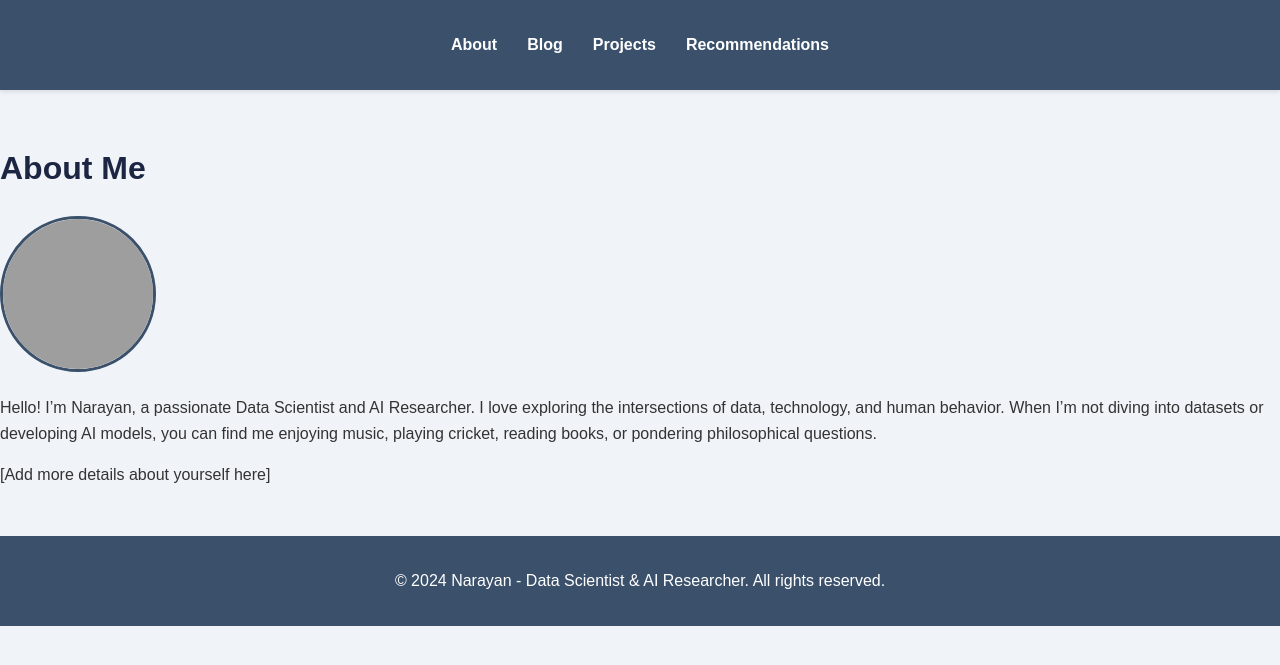
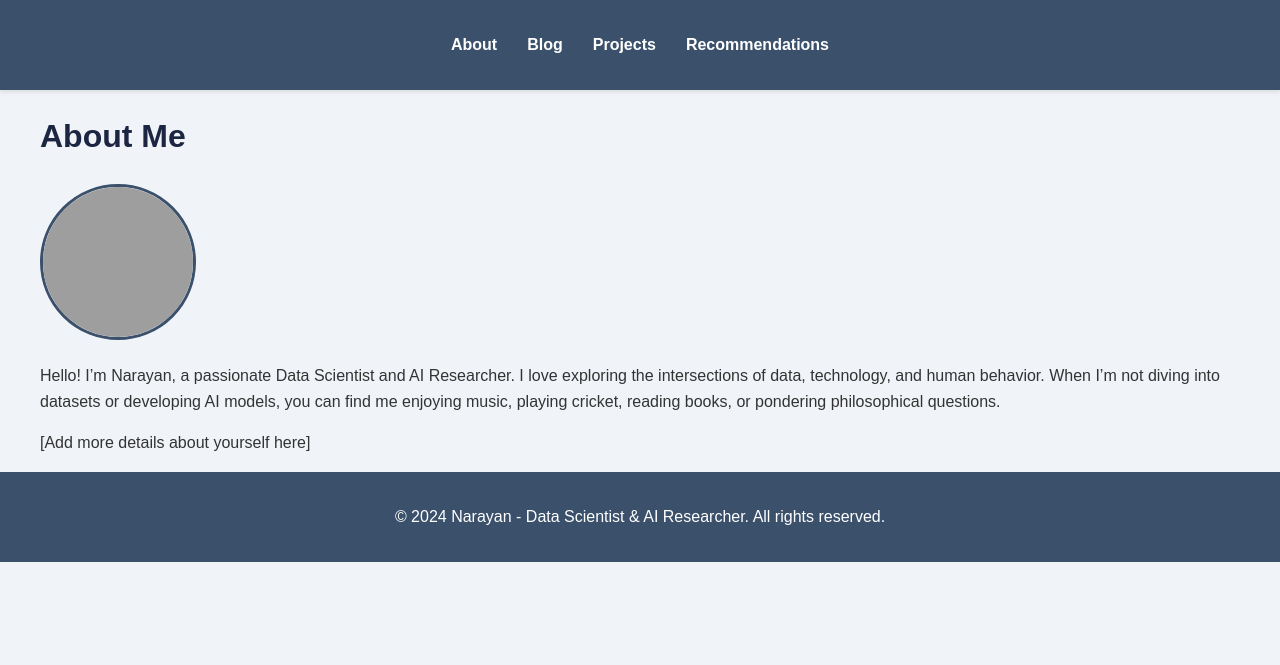
Before and after one commit to adhikarinarayan/adhikarinarayan.github.io, a Jekyll site: the page built from index.md, in a window 1280 px wide. Shown: the top 665 px of the page. Built offline with Jekyll 4.4.1, drawn with Linux system fonts in a browser that asks for light colours; grey boxes are pictures that could not be loaded.

Commit message:
Update default.html

```diff
--- a/_layouts/default.html
+++ b/_layouts/default.html
@@ -8,6 +8,7 @@
 </head>
 <body>
     <header>
+        <div class="container">
             <nav>
                 <ul>
                     <li><a href="{{ '/' | relative_url }}">About</a></li>
@@ -16,14 +17,17 @@
                     <li><a href="{{ '/recommendations' | relative_url }}">Recommendations</a></li>
                 </ul>
             </nav>
+        </div>
     </header>
 
-    <main>
+    <main class="container">
         {{ content }}
     </main>
 
     <footer>
+        <div class="container">
             <p>&copy; {{ site.time | date: '%Y' }} {{ site.title }}. All rights reserved.</p>
+        </div>
     </footer>
 </body>
 </html>
```
Lines whose indentation alone changed are shown as unchanged.
